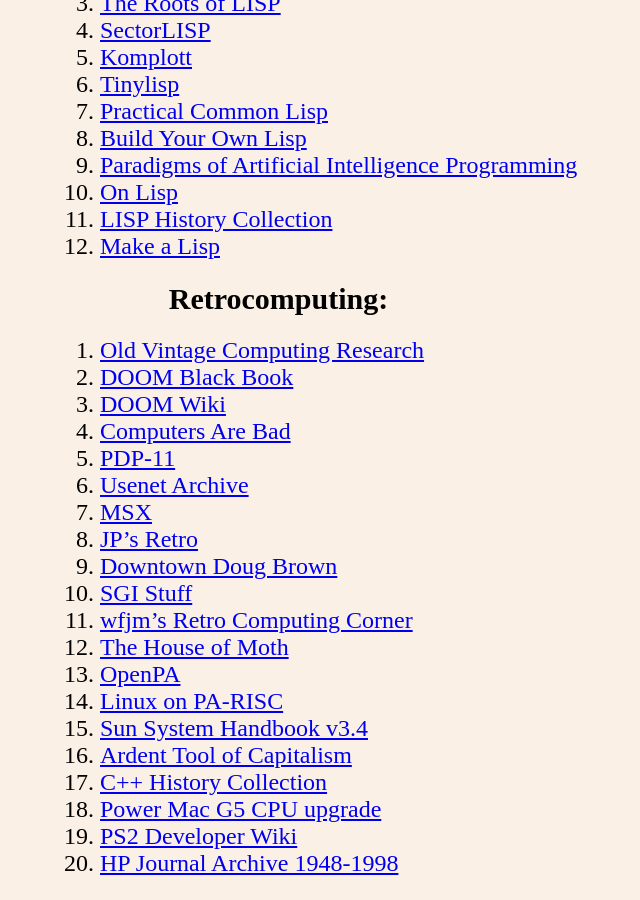
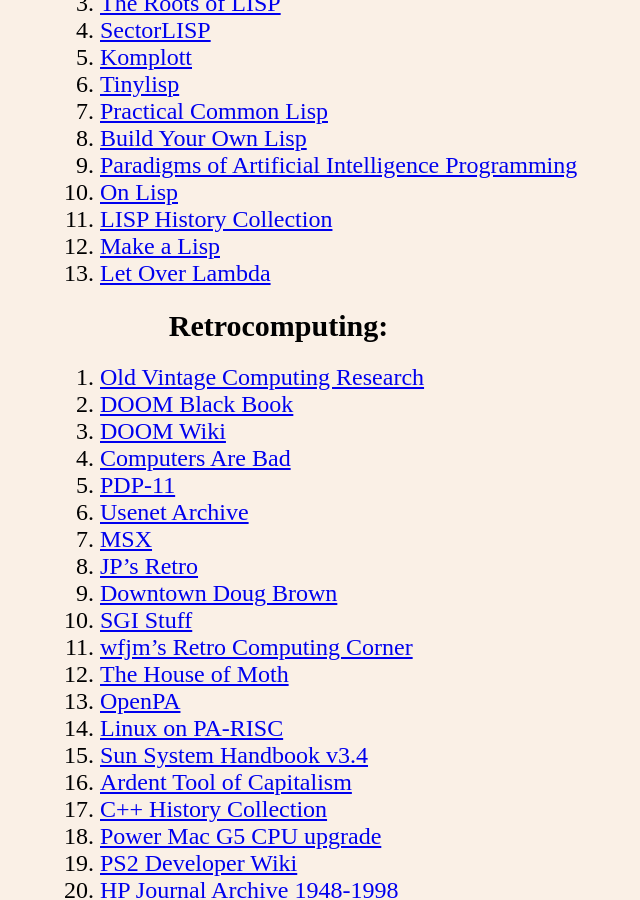
Before and after one commit to TeAeg/teaeg.github.io, a Jekyll site: the page built from index.md, in a window 1280 px wide and 900 px high, scrolled down 1784 px. Shown: the whole window, without its empty margins (36-676 px from the left). Built offline with Jekyll 4.4.1, drawn with Linux system fonts in a browser that asks for light colours; our own code applies the rules of GitHub Pages for plain Markdown files.

Commit message:
Added a link to "Let Over Lambda"
Added a link to "Let Over Lambda" book by Doug Hoyte

```diff
--- a/index.md
+++ b/index.md
@@ -61,6 +61,7 @@
 10. [On Lisp](https://www.paulgraham.com/onlisp.html)
 11. [LISP History Collection](https://softwarepreservation.computerhistory.org/LISP)
 12. [Make a Lisp](https://github.com/kanaka/mal)
+13. [Let Over Lambda](https://letoverlambda.com)
 
 ## Retrocomputing:
 1. [Old Vintage Computing Research](https://oldvcr.blogspot.com)
```
